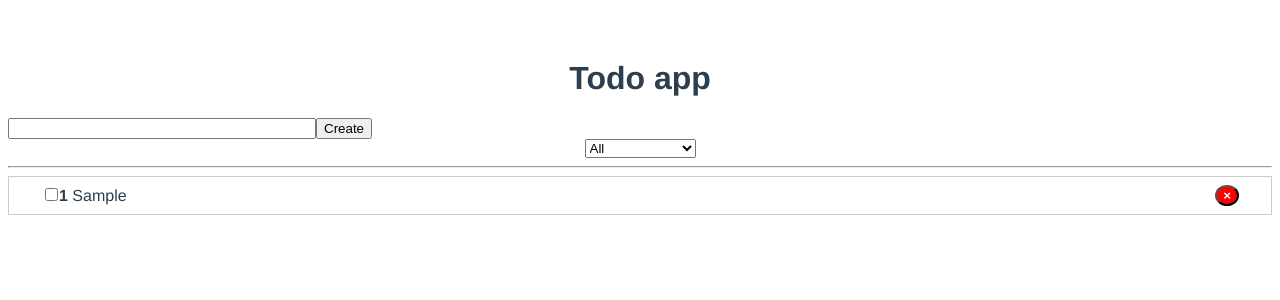
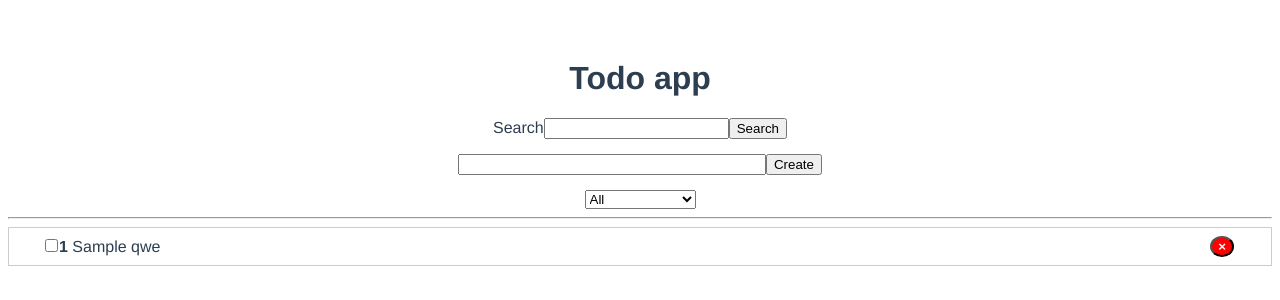
Before and after one commit to Zafar-stack/vue-project1, a Vue app: page / in a window 1280 px wide. Both pictures are taken after typing "Sample" into the empty fields and a click on the button "Create". Shown: the top 300 px of the page. Built offline with nearby package versions, Linux system fonts and the light colour scheme.

Commit message:
added provide/inject

```diff
--- a/src/App.vue
+++ b/src/App.vue
@@ -1,5 +1,12 @@
 <template>
   <h1>Todo app</h1>
+  <div class="search-todo">
+    <form @submit.prevent="searchToDo">
+      <label for="search">Search</label>
+      <input type="search" id="search" v-model="search" />
+      <button type="submit">Search</button>
+    </form>
+  </div>
   <AddToDo
     @exist-todo="isExist"
     @add-todo="AddToDo"
@@ -35,21 +42,44 @@ export default {
     return {
       todos: [],
       filters: 'all',
-      showWarning: false
+      showWarning: false,
+      anything: [
+        {name: 'qwe', age: 18},
+        {name: 'asd', age: 19},
+        {name: 'zxc', age: 17},
+      ],
+      search: ''
     }
   },
 
+  provide() {
+    return {
+      info: this.anything
+    }
+  },
+
+  components: {
+    ToDoList, AddToDo
+  },
+
   computed: {
+
     filteredToDo() {
-      if (this.filters === 'completed') {
-        return this.todos.filter(function(t) {
-          return t.completed
+      var tempToDo = this.todos
+
+      if(this.search.trim()) {
+        tempToDo = tempToDo.filter(g => {
+          return g.title.toLowerCase().includes(this.search.toLowerCase())
         })
       }
+
+      if (this.filters === 'completed') {
+        return tempToDo.filter(t => t.completed)
+      }
       if (this.filters === 'not-completed') {
-        return this.todos.filter(t => !t.completed)
+        return tempToDo.filter(t => !t.completed)
       }
-      return this.todos
+      return tempToDo
     }
   },
 
@@ -64,10 +94,6 @@ export default {
 
   },
 
-  components: {
-    ToDoList, AddToDo
-  },
-
   methods: {
 
     removeToDo(id) {
@@ -76,7 +102,7 @@ export default {
     },
 
     isExist(todo) {
-      return this.todos.findIndex(k=> k.title === todo.title) > -1
+      return this.todos.findIndex( k=> k.title === todo.title) > -1
     },
 
     AddToDo(todo) {
@@ -86,6 +112,7 @@ export default {
       }
       this.todos.push(todo)
       this.saveItems()
+      this.showWarning = false
     },
 
     filterList() {
--- a/src/components/AddToDo.vue
+++ b/src/components/AddToDo.vue
@@ -1,8 +1,10 @@
 <template>
-    <form @submit.prevent="onSubmit">
-        <input type="text" v-model="title">
-        <button type="submit">Create</button>
-    </form>
+    <div class="inputs">
+        <form @submit.prevent="onSubmit">
+            <input type="text" v-model="title">
+            <button type="submit">Create</button>
+        </form>
+    </div>
 </template>
 
 <script>
@@ -31,10 +33,14 @@ export default {
 
 <style scoped>
     form {
-        display: flex;
+        display: inline-block;
     }
 
     input {
         width: 300px;
     }
+    .inputs{
+        text-align: center;
+        margin: 15px 5px 15px 5px;
+    }
 </style>
--- a/src/components/ToDoItem.vue
+++ b/src/components/ToDoItem.vue
@@ -7,10 +7,11 @@
                    />
             <strong>{{ index + 1}}</strong>
             {{ todo.title }}
+            {{ info[0].name }}
         </span>
-        <button class="rm"
-                @click="$emit('remove-todo', todo.id)"
-        >&times;</button>
+        <div class="btn">
+            <button class="rm" @click="$emit('remove-todo', todo.id)" >&times;</button>
+        </div>
     </li>
 </template>
 
@@ -22,7 +23,8 @@ export default {
             required: true
         },
         index: Number
-    }
+    },
+    inject: ['info']
 }
 </script>
 
@@ -40,6 +42,20 @@ export default {
         border-radius: 50%;
         font-weight: bold;
     }
+    .rmrm{
+        background-color: green;
+        color: #fff;
+        border-radius: 50%;
+        font-weight: bold;
+    }
+
+    .btn{
+        display: inline-block;
+    }
+
+    button{
+        margin: 0 5px 0 5px;
+    }
 
     input{
         margin-right: 1px;
--- a/src/components/ToDoList.vue
+++ b/src/components/ToDoList.vue
@@ -26,7 +26,7 @@ export default {
         },
         filterList(completed) {
             this.$emit('filtering-list', completed)
-        }
+        },
     }
 }
 
```
